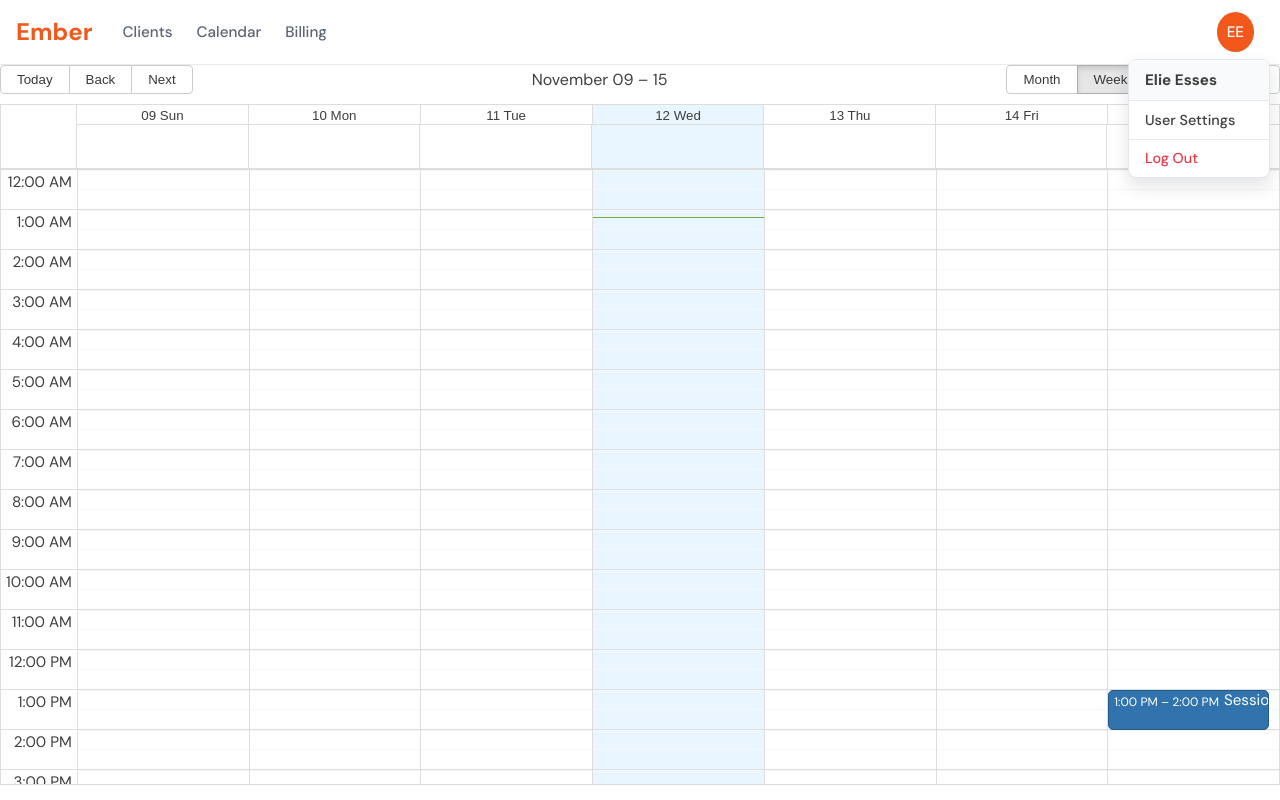
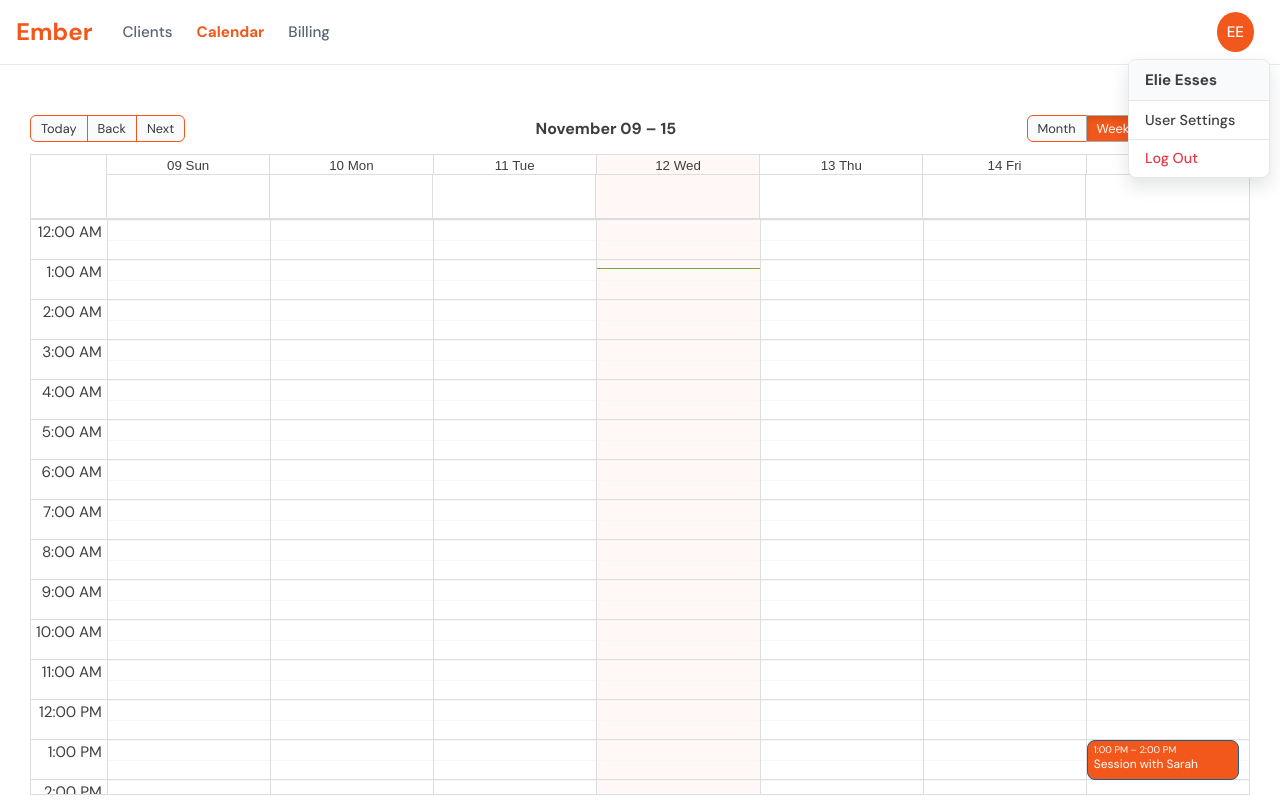
Before and after one commit to EmberTherapy/ember-frontend, a Next.js app: page /calendar in a window 1280 px wide. Both pictures are taken after a click on the element "EE". Built offline with nearby package versions, Linux system fonts and the light colour scheme.

Commit message:
random nav bar stuff

```diff
--- a/src/app/(app)/Header.jsx
+++ b/src/app/(app)/Header.jsx
@@ -1,24 +1,40 @@
-'user client';
+'use client';
 
-import { useState, useEffect } from 'react';
-import { getUserInfo } from '@/app/lib/api/fakeApi';
+import Link from 'next/link';
+import { usePathname } from 'next/navigation';
 import UserIcon from './UserIcon';
 
 export default function Header() {
+  const pathname = usePathname();
 
-
+  const isActive = (path) => pathname.startsWith(path);
 
   return (
     <header className="header">
       <div className="left">
         <h1>Ember</h1>
-            <div className='nav'>
-                <a href="/clients">Clients</a>
-                <a href="/calendar">Calendar</a>
-                <a href="/billing">Billing</a>
-            </div>
+        <nav className="nav">
+          <Link
+            href="/clients"
+            className={isActive('/clients') ? 'nav-item active' : 'nav-item'}
+          >
+            Clients
+          </Link>
+          <Link
+            href="/calendar"
+            className={isActive('/calendar') ? 'nav-item active' : 'nav-item'}
+          >
+            Calendar
+          </Link>
+          <Link
+            href="/billing"
+            className={isActive('/billing') ? 'nav-item active' : 'nav-item'}
+          >
+            Billing
+          </Link>
+        </nav>
       </div>
       <UserIcon />
     </header>
-    )
+  );
 }
--- a/src/app/(app)/UserIcon.jsx
+++ b/src/app/(app)/UserIcon.jsx
@@ -47,8 +47,8 @@ export default function UserIcon() {
       {isOpen && (
         <div className="user-menu-dropdown">
           <div className='user-menu-name'>{userName}</div>
-          <div className='user-menu-item'>User Settings</div>
-          <div className='user-menu-item logout'>Log Out</div>
+          <a className='user-menu-item' href="/settings">User Settings</a>
+          <a className='user-menu-item logout'>Log Out</a>
         </div>
       )}
     </div>
--- a/src/app/(app)/app.css
+++ b/src/app/(app)/app.css
@@ -73,15 +73,20 @@ body {
   gap: 24px;
 }
 
-.nav a {
+.nav-item {
   text-decoration: none;
   color: var(--neutral-600);
   font-weight: 500;
   transition: color 0.2s;
 }
 
-.nav a:hover {
+.nav-item:hover {
   color: var(--color-primary);
+}
+
+.nav-item.active {
+  color: var(--color-primary);
+  font-weight: 600;
 }
 
 .user {
@@ -112,15 +117,14 @@ body {
 }
 
 .user-menu-item {
+  all: unset; /* wipes out default link styling */
+  display: block; /* makes the whole row clickable */
   width: 100%;
   padding: 0.45rem 1rem;
-  border: none;
-  background: transparent;
-  text-align: left;
+  cursor: pointer;
   font-size: 0.9rem;
   font-weight: 500;
   color: var(--color-text);
-  cursor: pointer;
   transition: background 0.15s ease;
 }
 
--- a/src/app/(app)/calendar/calendar.css
+++ b/src/app/(app)/calendar/calendar.css
@@ -0,0 +1,55 @@
+.calendar-wrapper {
+    padding: 50px 30px;
+    padding-bottom: 0;
+}
+
+.calendar {
+    height: 85vh;
+    background: white;
+    border-radius: 12px;
+}
+
+.rbc-toolbar {
+  display: flex;
+  align-items: center;
+  justify-content: space-between;
+  margin-bottom: 12px;
+}
+
+.rbc-toolbar button {
+  border-radius: 6px;
+  padding: 4px 10px;
+  border: 1px solid var(--color-primary);
+  background-color: var(--color-surface, #f8fafc);
+  font-size: 0.8rem;
+  cursor: pointer;
+  font-family: inherit;
+}
+
+.rbc-toolbar button.rbc-active {
+  background-color: var(--color-primary);
+  color: white;
+}
+
+
+.rbc-toolbar-label {
+  font-weight: 600;
+  font-size: 1rem;
+  color: var(--color-text, #111827);
+}
+
+.rbc-today {
+  background-color: rgba(242, 88, 27, 0.04);
+}
+
+.rbc-event {
+  border-radius: 8px;
+  padding: 3px 6px;
+  border: none;
+  font-size: 0.75rem;
+  line-height: 1.2;
+  display: flex;
+  flex-direction: column;
+  gap: 2px;
+  background-color: var(--color-primary);
+}
--- a/src/app/(app)/calendar/components/TherapistCal.jsx
+++ b/src/app/(app)/calendar/components/TherapistCal.jsx
@@ -39,8 +39,6 @@ export default function TherapistCalendar() {
         defaultView={Views.WEEK}
         step={30}
         timeslots={2}
-        style={{ height: "90vh", background: "white", borderRadius: "12px" }}
-        resizable
         onEventDrop={handleEventDrop}
         onEventResize={handleEventResize}
         draggableAccessor={() => true}
--- a/src/app/(app)/calendar/page.tsx
+++ b/src/app/(app)/calendar/page.tsx
@@ -5,7 +5,7 @@ import './calendar.css';
 
 export default function CalendarPage() {
     return (
-        <div>
+        <div className="calendar-wrapper">
             <TherapistCal />
         </div>
     );
--- a/src/app/(app)/layout.tsx
+++ b/src/app/(app)/layout.tsx
@@ -1,12 +1,9 @@
 'use client';
 
 import { Toaster } from 'sonner';
-// import { getUserInfo } from '@/app/lib/api/fakeApi';
 import { useState, useEffect } from 'react';
 import Header from './Header';
 import './app.css';
-import { userInfo } from 'os';
-import { get } from 'http';
 
 export default function AppLayout({
   children,
@@ -16,7 +13,7 @@ export default function AppLayout({
 
   return (
     <div>
-      <Header />
+      <Header/>
       {children}
       <Toaster
         position="bottom-right"
```
Also changed, not shown: src/app/(app)/settings/page.tsx (added, +7 -0 lines). Lines whose indentation alone changed are shown as unchanged.
